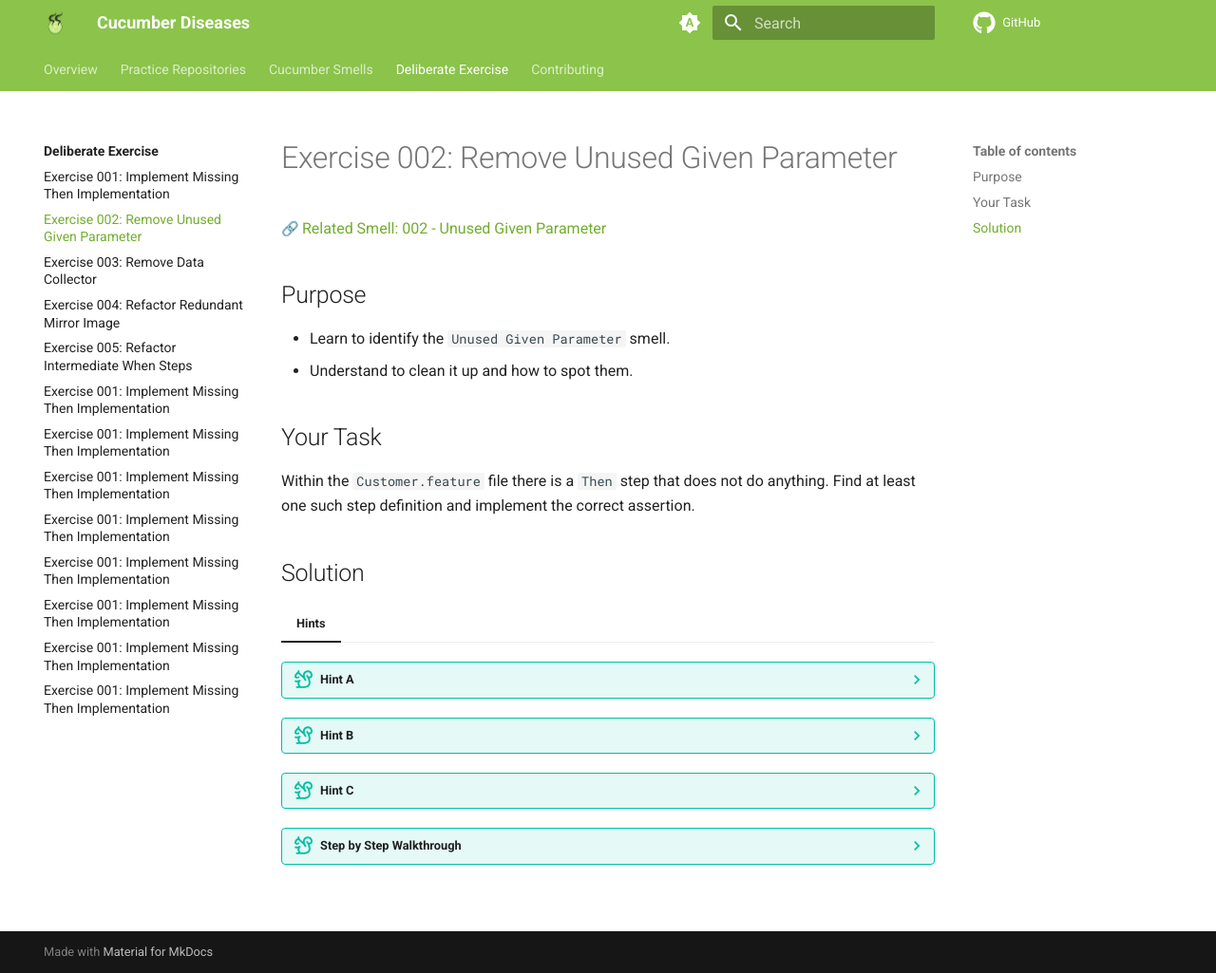
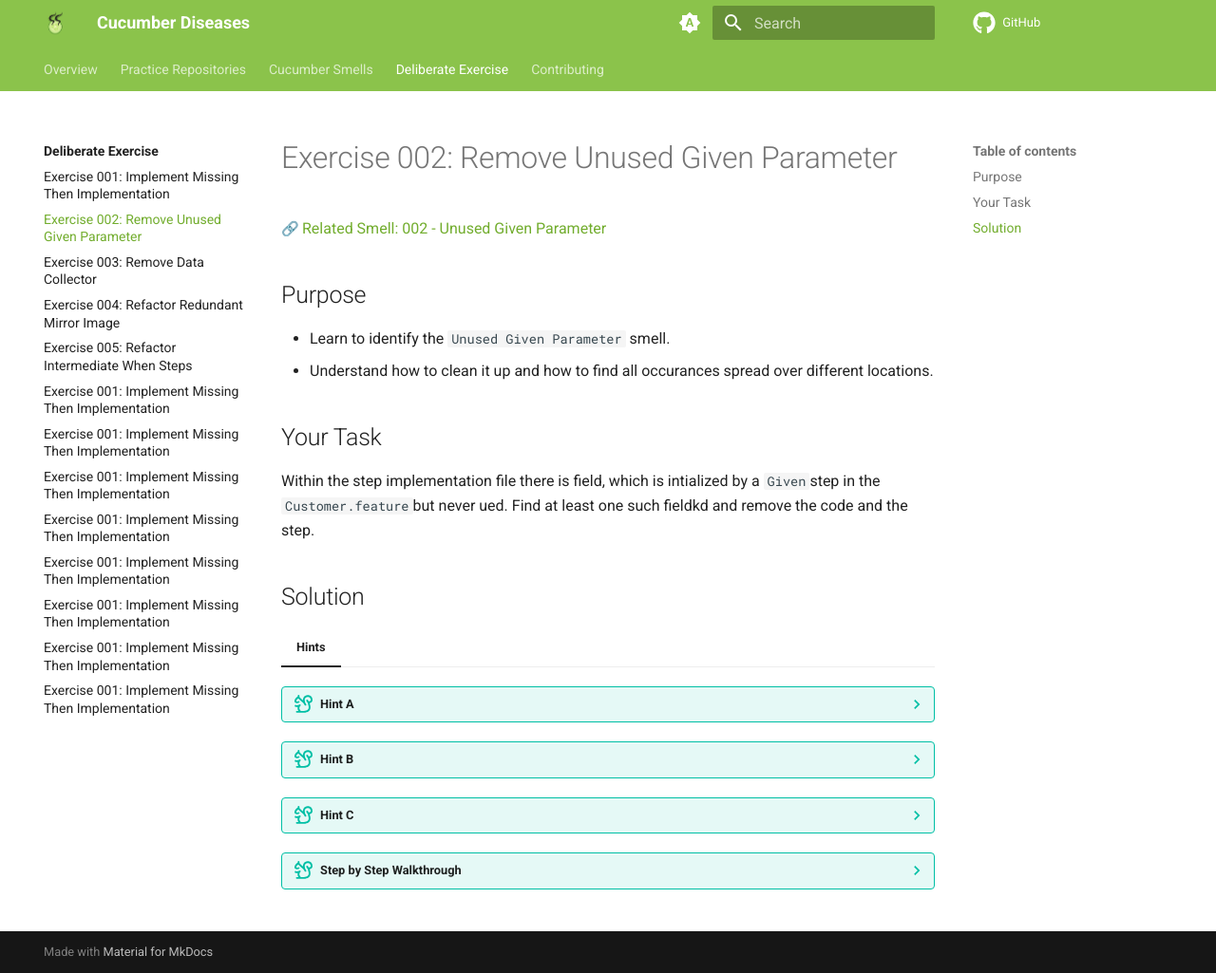
Before and after one commit to Cucumber-Diseases/cucumber-diseases.github.io, an MkDocs documentation site: the page built from docs/exercise/ex-002-unused-given.md, in a window 1280 px wide and 1025 px high. Shown: the whole window at 95% size. Built offline with MkDocs 1.6.1 and Material for MkDocs 9.7.7, drawn with Linux system fonts in a browser that asks for light colours; emoji names are drawn with the system emoji font.

Commit message:
complete exercise 002

```diff
--- a/docs/exercise/ex-002-unused-given.md
+++ b/docs/exercise/ex-002-unused-given.md
@@ -3,11 +3,11 @@
 
 ## Purpose
 * Learn to identify the `Unused Given Parameter` smell.
-* Understand to clean it up and how to spot them.
+* Understand how to clean it up and how to find all occurances spread over different locations.
 
 ## Your Task
-Within the `Customer.feature` file there is a `Then` step that does not do anything. Find at least
-one such step definition and implement the correct assertion.
+Within the step implementation file there is field, which is intialized by a `Given`step in the `Customer.feature`but never ued. Find at least
+one such fieldkd and remove the code and the step.
 
 ## Solution
 
@@ -29,5 +29,5 @@ one such step definition and implement the correct assertion.
         * The field `birthday` is only initialized in the step `And the customer's birthday is 2000/03/19`.
         * A default birthday is passed to the business function 'Add Customer' in multiple steps.
         * Decide to use the default birthday, since there is no assertion on the correct birthday.
-        * Remove the in the step implementation the code.
-        * Remove the in the Gherkin feature the step `And the customer's birthday is 2000/03/19`.
+        * Remove the in the step from the step implementation file .
+        * Remove the in `Custoer.feature' the step `And the customer's birthday is 2000/03/19`.
```
